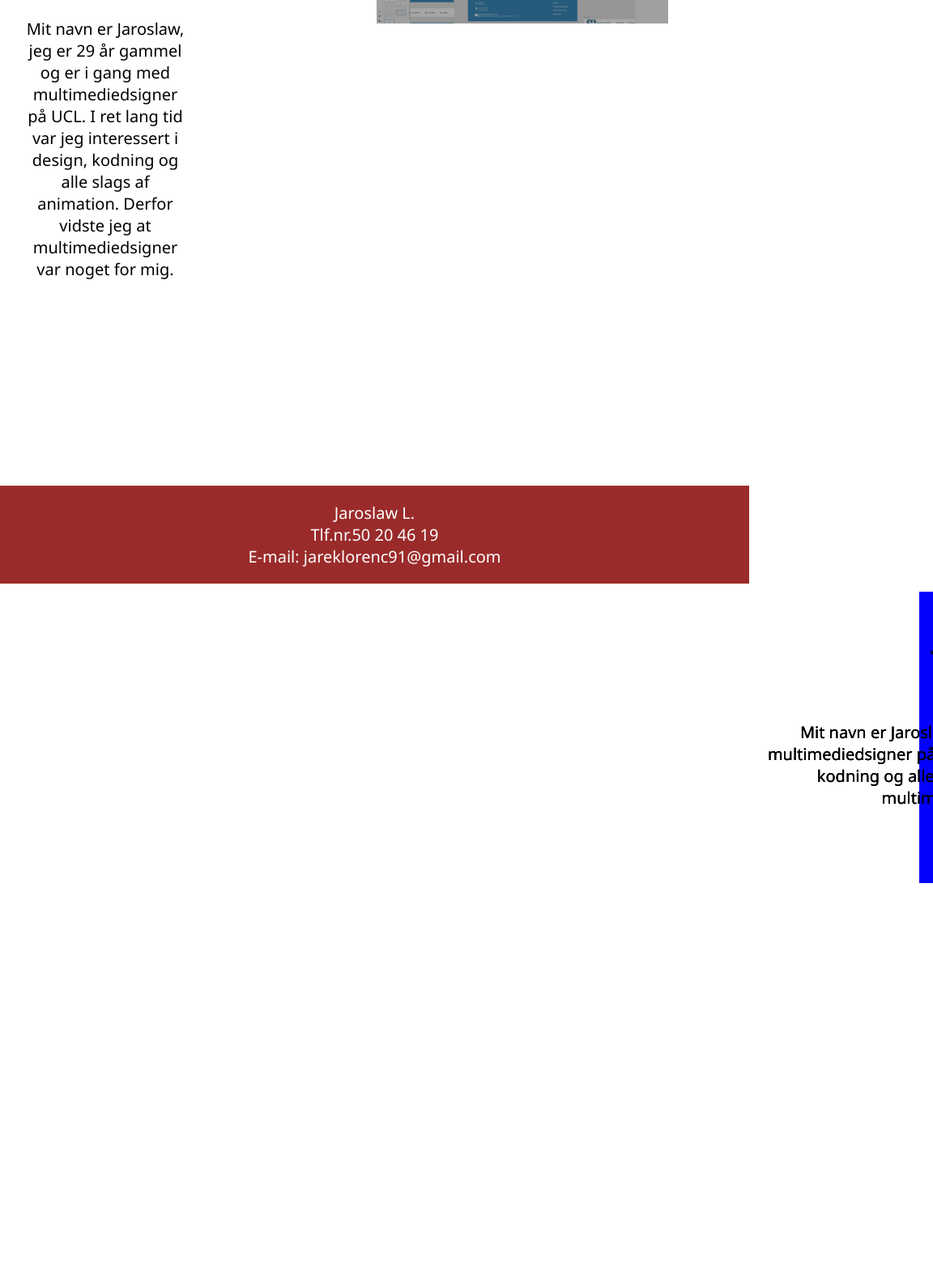
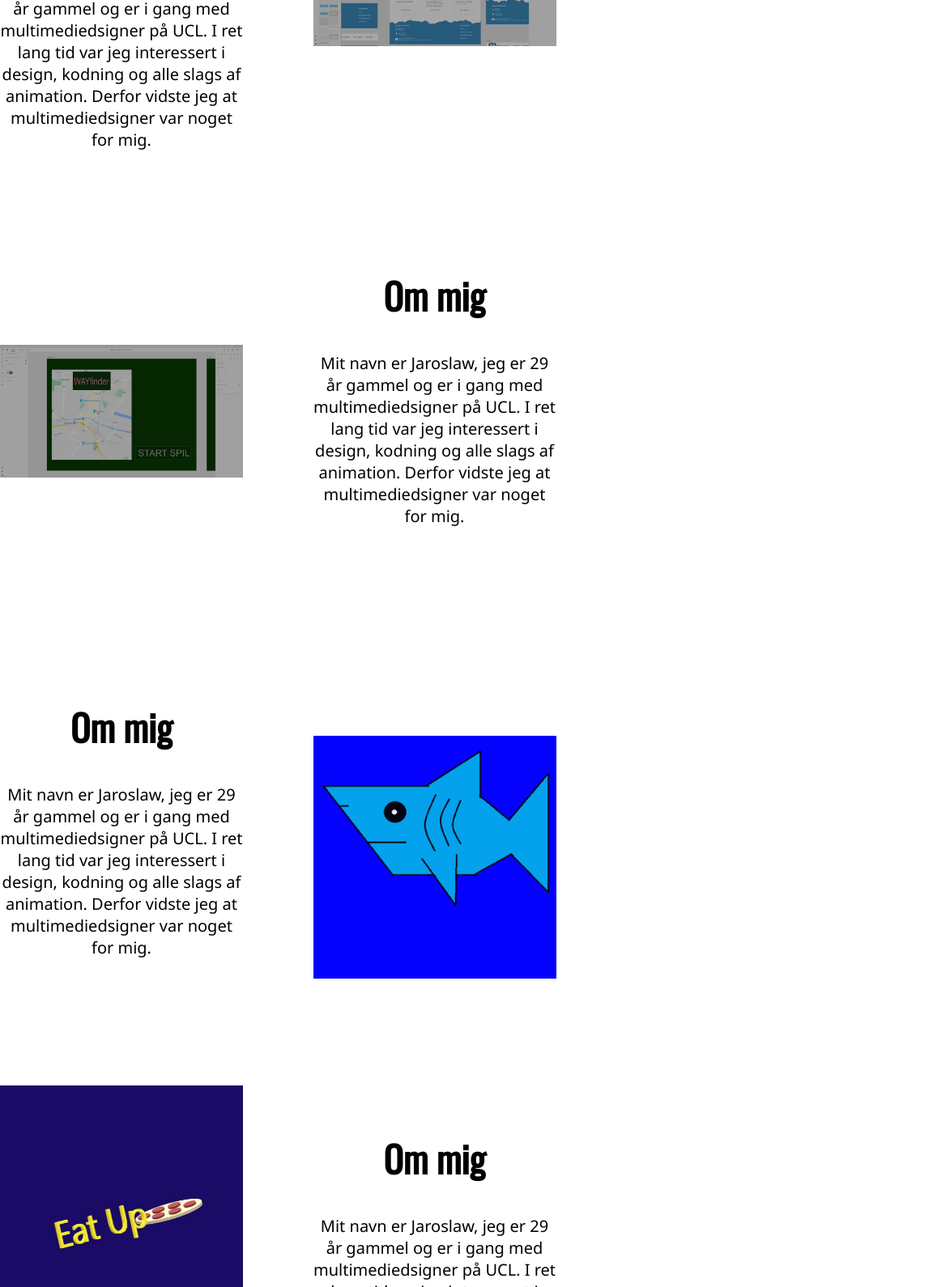
Before and after one commit to jilo26281/Projekt3, a plain HTML site: page Portfolio.html in a window 768 px wide. Shown: the part 394-1984 px from the top of the page at 81% size, 1152 px wide, since content can reach past the window. Before the commit the page ends 1689 px from the top, so only its background shows below. Drawn offline with nearby package versions, Linux system fonts and the light colour scheme.

Commit message:
tablet size done
done with tablet size content

```diff
--- a/Portfolio.html
+++ b/Portfolio.html
@@ -24,7 +24,7 @@
 
 
         <article class="content">
-            <h1>Om mig</h1>
+            <h1>Hjemmeside redesigning</h1>
             <p>Mit navn er Jaroslaw, jeg er 29 år gammel og er i gang med multimediedsigner på UCL. I ret lang tid var jeg interessert i design, kodning og alle slags af animation. Derfor vidste jeg at multimediedsigner var noget for mig.</p>
         </article>
 
@@ -43,7 +43,7 @@
             <p>Mit navn er Jaroslaw, jeg er 29 år gammel og er i gang med multimediedsigner på UCL. I ret lang tid var jeg interessert i design, kodning og alle slags af animation. Derfor vidste jeg at multimediedsigner var noget for mig.</p>
         </article>
         <div class="pic4">
-          <img src="image4.jpg" alt="Redesign">
+          <img src="image4.jpg" alt="App creating">
         </div>
         <article class="content4">
             <h1>Om mig</h1>
--- a/styles/Portfolio.css
+++ b/styles/Portfolio.css
@@ -24,7 +24,6 @@ grid-template-areas:
 
 }
 
-
 .pic {
   grid-area: pic;
   margin-right: 100px;
@@ -45,7 +44,7 @@ grid-template-areas:
 
  .pic4 {
    grid-area: pic4;
-   margin-left: 100px;
+   margin-left: 400px;
    margin-bottom: 200px;
   }
 
@@ -176,12 +175,15 @@ li a {
 @media (min-width: 601px) and (max-width: 1024px){
 
   .wrapper{
-    grid-template-columns: 1fr 1fr 1fr 1fr;
-    grid-template-rows: 1fr 3fr 1fr;
+    grid-template-columns:1fr 1fr;
+    grid-template-rows: 0.25fr 1fr 1fr 1fr 1fr 1fr;
     grid-template-areas:
-    "nav nav nav nav"
-    "content content content pic"
-    "footer footer footer footer"
+    "nav nav"
+    "content pic"
+    "pic2 content2"
+    "content3 pic3"
+    "pic4  content4"
+    "footer footer";
   }
 
   nav ul {
@@ -189,13 +191,105 @@ li a {
   }
 
   article {
-    min-width: 200px;
+    max-width: 300px;
   }
 
   img {
-    margin-left: 200px;
-    max-width: 360px;
+    margin-left: 0;
+    max-width: 300px;
     height: auto;
+
+  }
+
+  .pic {
+    margin-top: 150px;
+    grid-area: pic;
+    margin-right: 0;
+    margin-bottom: 0;
+    max-width: 300px;
+    height: auto;
+   }
+
+  .pic2 {
+     grid-area: pic2;
+     margin-top: 150px;
+     margin-left: 0;
+     margin-bottom: 0;
+     max-width: 300px;
+     height: auto;
+    }
+
+  .pic3 {
+      grid-area: pic3;
+      margin-top: 100px;
+      margin-right: 0;
+      margin-bottom: 0;
+      max-width: 300px;
+      height: auto;
+     }
+
+   .pic4 {
+     grid-area: pic4;
+     margin-left: 0;
+     margin-bottom: 0;
+     max-width: 300px;
+     height: auto;
+    }
+
+  .content {
+  grid-area: content;
+  text-align: center;
+  margin: 0;
+  }
+
+  h1 {
+  font-family: Oswald, sans-serif;
+  }
+
+  p {
+    font-family: Noto Sans, sans-serif;
+
+  }
+
+  .content2 {
+  grid-area: content2;
+  text-align: center;
+  }
+
+  h1 {
+  font-family: Oswald, sans-serif;
+  }
+
+  p {
+    font-family: Noto Sans, sans-serif;
+
+  }
+
+  .content3 {
+  grid-area: content3;
+  text-align: center;
+  }
+
+  h1 {
+  font-family: Oswald, sans-serif;
+  }
+
+  p {
+    font-family: Noto Sans, sans-serif;
+
+  }
+
+  .content4 {
+  grid-area: content4;
+  text-align: center;
+  }
+
+  h1 {
+  font-family: Oswald, sans-serif;
+  }
+
+  p {
+    font-family: Noto Sans, sans-serif;
 
   }
 
```
Also changed, not shown: image4.jpg (added).
